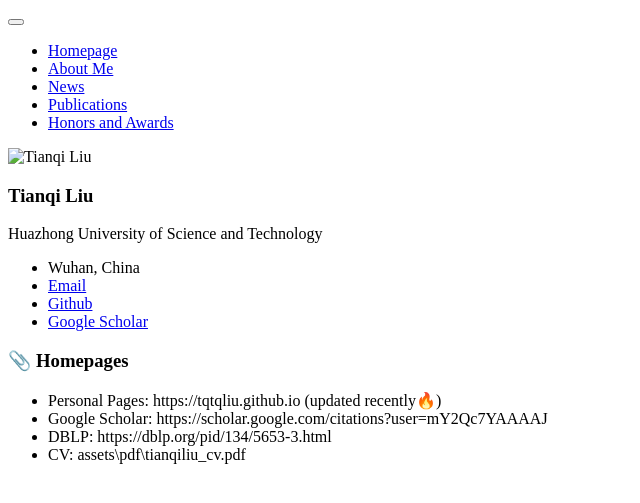
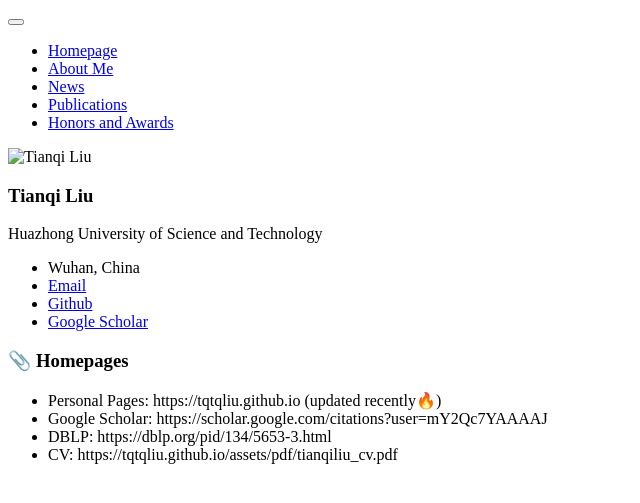
Before and after one commit to TQTQliu/TQTQliu.github.io, a Jekyll site: the page built from _pages/includes/homepage.md, in a window 1280 px wide. Shown: the top 503 px of the page, without its empty margins (0-640 px from the left). Built offline with Jekyll 4.4.1, drawn with Linux system fonts in a browser that asks for light colours; our own code applies the rules of GitHub Pages for plain Markdown files; part of the change alters nothing that is shown.

Commit message:
Update homepage.md

```diff
--- a/_pages/includes/homepage.md
+++ b/_pages/includes/homepage.md
@@ -2,4 +2,4 @@
 - Personal Pages: https://tqtqliu.github.io (updated recently🔥)
 - Google Scholar: https://scholar.google.com/citations?user=mY2Qc7YAAAAJ
 - DBLP: https://dblp.org/pid/134/5653-3.html
-- CV: assets\pdf\tianqiliu_cv.pdf
+- CV: https://tqtqliu.github.io/assets/pdf/tianqiliu_cv.pdf
```
